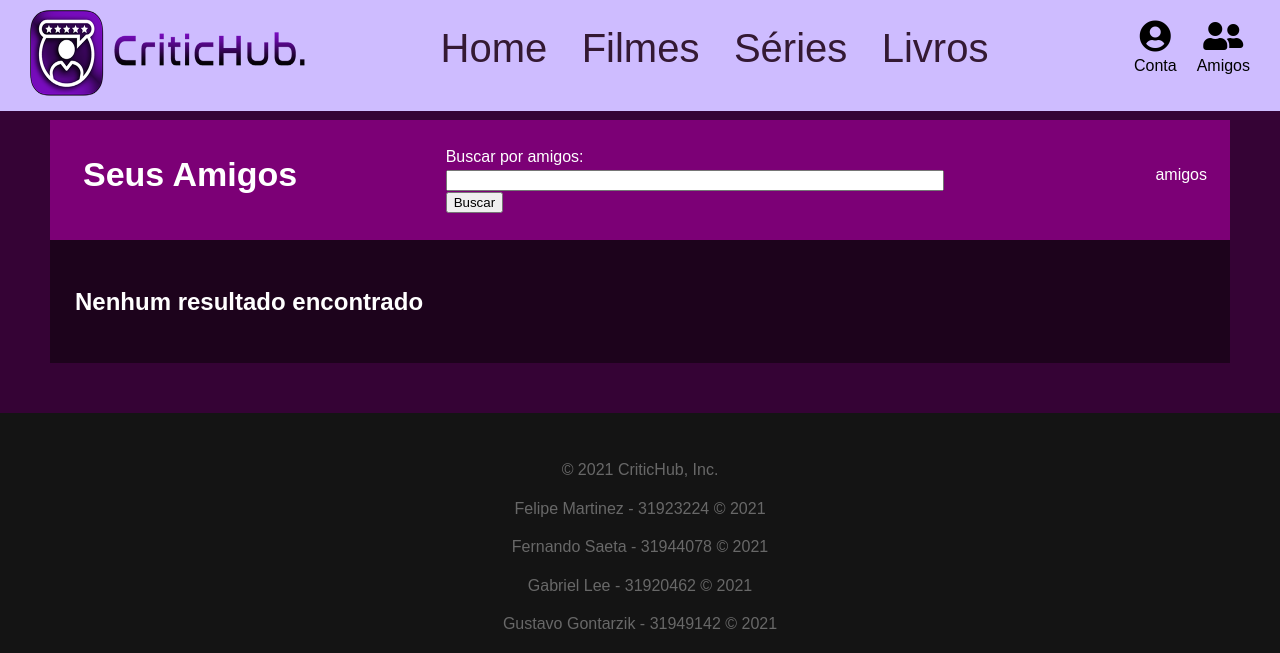
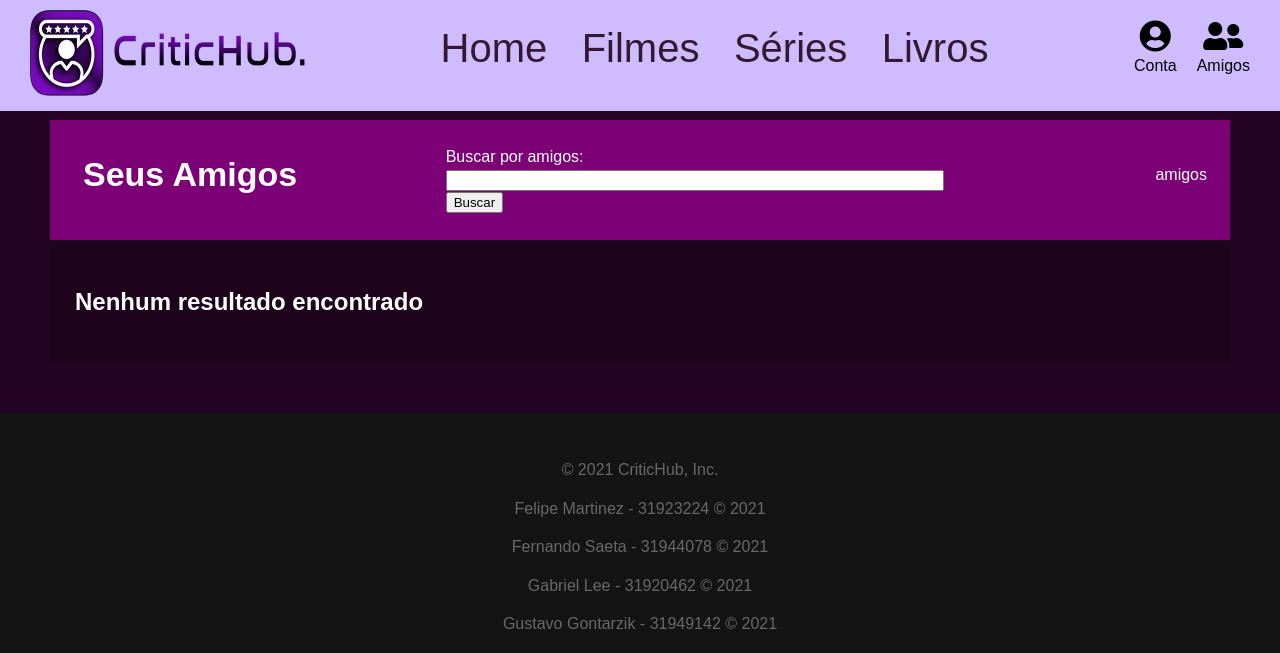
Before and after one commit to globalz159/Critic, a Django app: page /amigos/ in a window 1280 px wide. Shown: the top 653 px of the page. Run offline with Django 3.2, Linux system fonts and the light colour scheme; a user stored in the database is signed in; tables that the repository leaves empty hold one stand-in row (values such as "Sample post"); some libraries are stand-ins or nearby versions.

Commit message:
Alterando cor de fundo

```diff
--- a/src/core/static/css/index.css
+++ b/src/core/static/css/index.css
@@ -89,7 +89,7 @@
 .main-container {
   margin-top: 10px;
   padding: 50px;
-  background-color: #350335;
+  background-color: #240424;
 }
 
 .box {
```
